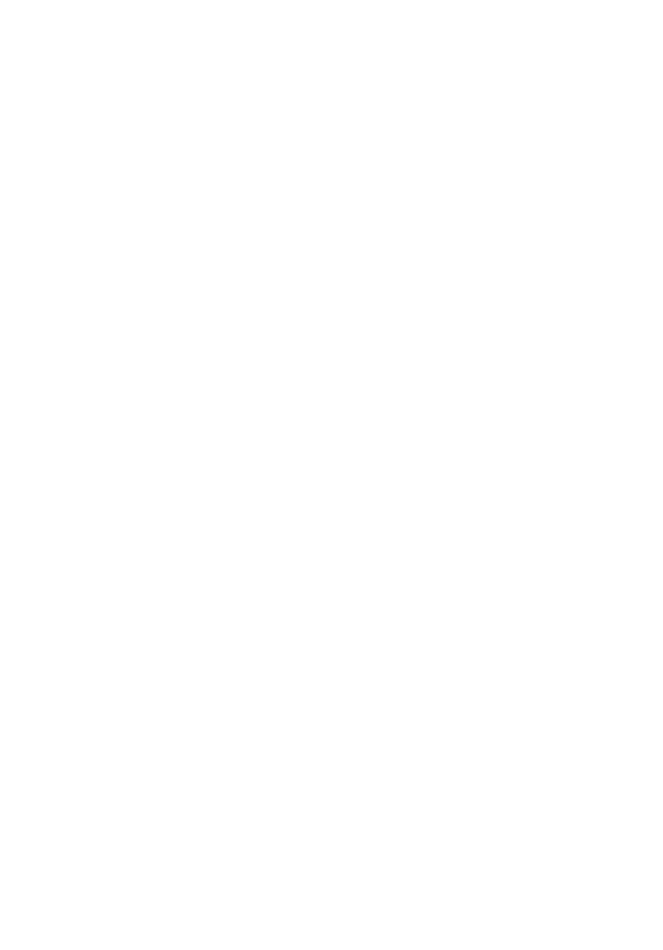
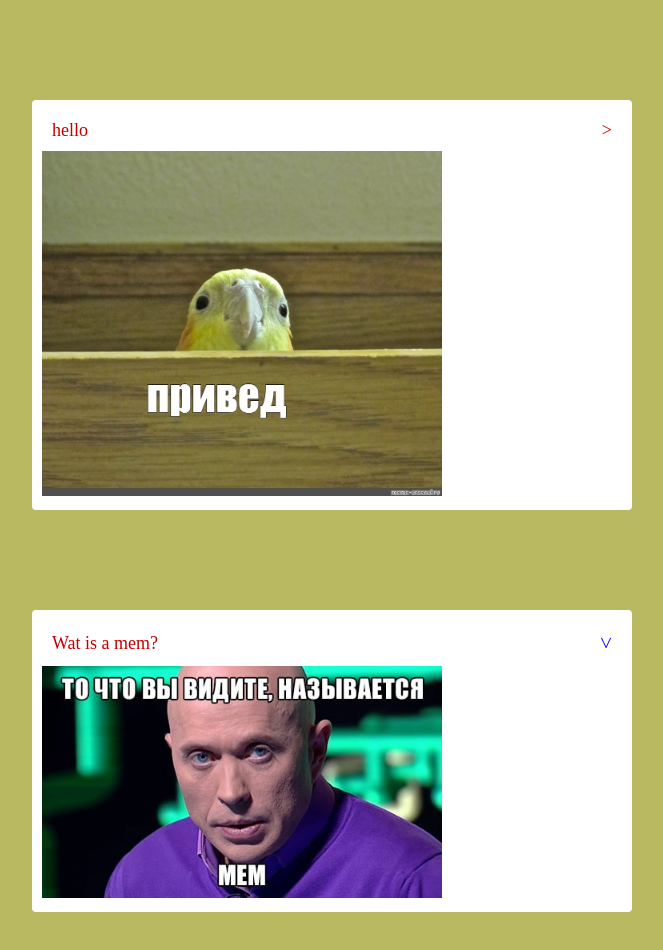
Before and after one commit to alinaChichi/cssBayan, a plain HTML site: page index.html in a window 1280 px wide. Shown: the whole page, without its empty margins (308-971 px from the left). Before the commit the page ends 800 px from the top, so only its background shows below. Drawn offline with Linux system fonts and the light colour scheme.

Commit message:
feat: add and change index.html, style.css (sun. 12.03.2023. 23:02)

```diff
--- a/index.html
+++ b/index.html
@@ -4,9 +4,29 @@
     <meta charset="UTF-8">
     <meta http-equiv="X-UA-Compatible" content="IE=edge">
     <meta name="viewport" content="width=device-width, initial-scale=1.0">
+    <link rel="stylesheet" href="style.css">
     <title>Document</title>
 </head>
 <body>
+    <ul id="accordion">
+      <li>
+          <p> hello <span>&#x3e;</span></p>
+          <div class="content">
+              <img id="privet" src="privet.jpg" width=400 alt="123">
+          </div>
+      </li>
+    </ul>
+  </body>
+  </html>
 
-</body>
-</html>
+  <body>
+    <ul id="accordion2">
+      <li>
+          <p> Wat is a mem? <span>&#x3e;</span></p>
+          <div class="content">
+              <img id="memy1" src="memy1.jpg" width=400 alt="123">
+          </div>
+      </li>
+    </ul>
+  </body>
+  </html>
--- a/style.css
+++ b/style.css
@@ -0,0 +1,69 @@
+*{
+    margin: 0;
+    padding: 0;
+    font-family: 'poppins', 'sans-serif';
+    box-sizing: border-box;
+}
+body{
+    background: #b8b961;
+}
+#accordion{
+    margin: 100px auto;
+    width: 600px;
+}
+#accordion li{
+    list-style: none;
+    width: 100%;
+    margin-bottom: 10px;
+    background: #fff;
+    padding: 10px;
+    border-radius: 4px;
+}
+#accordion li p {
+    padding: 10px;
+    display: flex;
+    align-items: center;
+    justify-content: space-between;
+    font-size: 18px;
+    font-weight: 500px;
+    cursor: pointer;
+    color: #c20000;
+}
+
+#accordion2{
+    margin: 100px auto;
+    width: 600px;
+}
+#accordion2 li p span{
+    transform: rotate(90deg);
+    font-size: 22px;
+    color: blue;
+}
+
+#accordion{
+    margin: 100px auto;
+    width: 600px;
+}
+#accordion2 li{
+    list-style: none;
+    width: 100%;
+    margin-bottom: 10px;
+    background: #fff;
+    padding: 10px;
+    border-radius: 4px;
+}
+#accordion2 li p {
+    padding: 10px;
+    display: flex;
+    align-items: center;
+    justify-content: space-between;
+    font-size: 18px;
+    font-weight: 500px;
+    cursor: pointer;
+    color: #c20000;
+}
+#accordion2 li p span{
+    transform: rotate(90deg);
+    font-size: 22px;
+    color: blue;
+}
```
Also changed, not shown: good.jpg (added), memy1.jpg (added), orig.jpg (added), privet.jpg (added).
